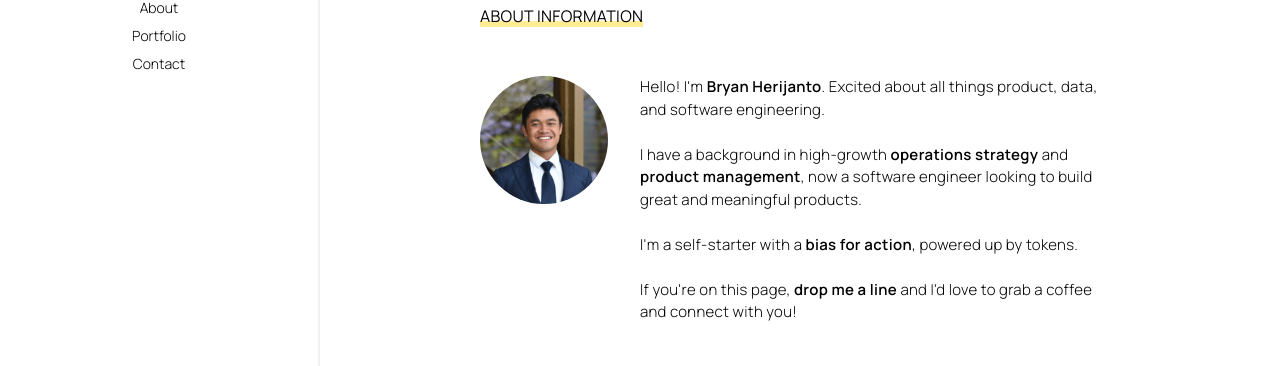
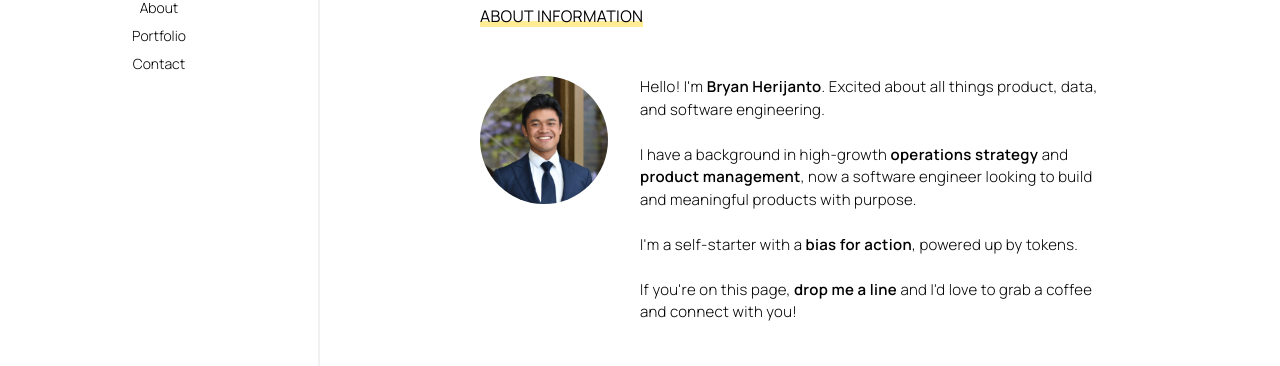
Before and after one commit to coolbmann/Personal-Portfolio, a React (Vite) app: page / in a window 1280 px wide. Shown: the part 392-758 px from the top of the page. Built offline with nearby package versions, Linux system fonts and the light colour scheme.

Commit message:
Updating about

```diff
--- a/src/pages/homepage/components/About.tsx
+++ b/src/pages/homepage/components/About.tsx
@@ -44,7 +44,8 @@ const About = () => {
                 operations strategy
               </span> and{" "}
               <span className="font-semibold">product management</span>, now a
-              software engineer looking to build great and meaningful products.
+              software engineer looking to build and meaningful products with
+              purpose.
               <br />
               <br />
               I'm a self-starter with a{" "}
@@ -60,7 +61,7 @@ const About = () => {
         </div>
         <div className="mt-8 font-manrope font-light text-sm flex flex-col gap-4 sm:grid sm:grid-cols-3 sm:grid-rows-2 sm:gap-y-4">
           <div>
-            <span className=" text-custom-orange font-normal">Age:</span> 25
+            <span className=" text-custom-orange font-normal">Age:</span> 26
           </div>
           <div>
             <span className=" text-custom-orange font-normal">Phone:</span> +61
```
